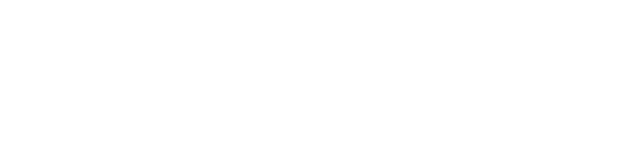
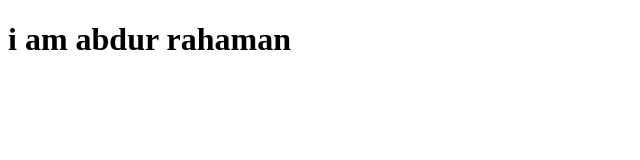
Before and after one commit to abdurrahaman4363/developer-portfolio, a plain HTML site: page index.html in a window 1280 px wide. Shown: the whole page, without its empty margins (0-640 px from the left). Drawn offline with Linux system fonts and the light colour scheme.

Commit message:
test code

```diff
--- a/index.html
+++ b/index.html
@@ -8,6 +8,6 @@
     <link rel="stylesheet" href="style.css">
 </head>
 <body>
-
+    <h1>i am abdur rahaman</h1>
 </body>
 </html>
```
Also changed, not shown: 1 other file.
